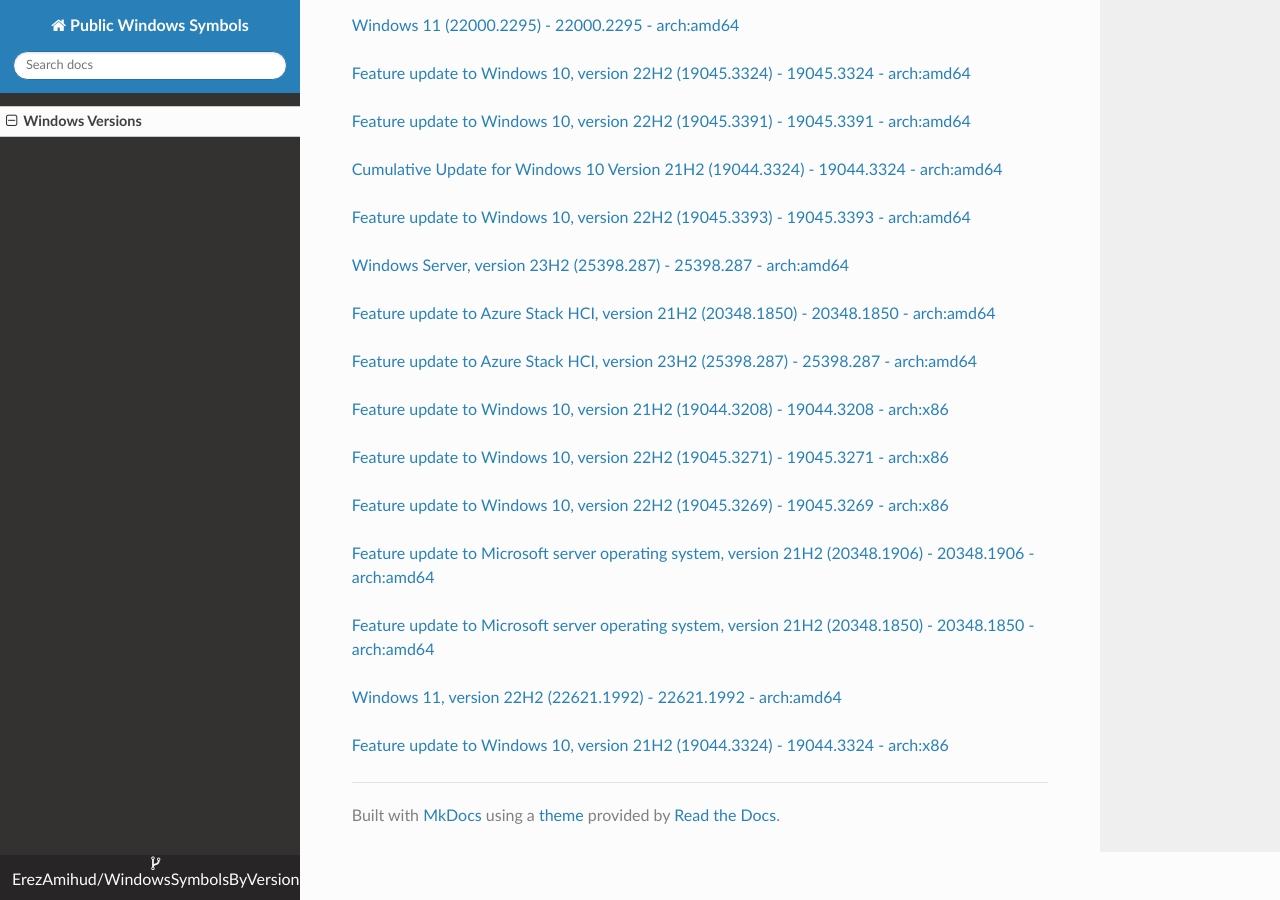
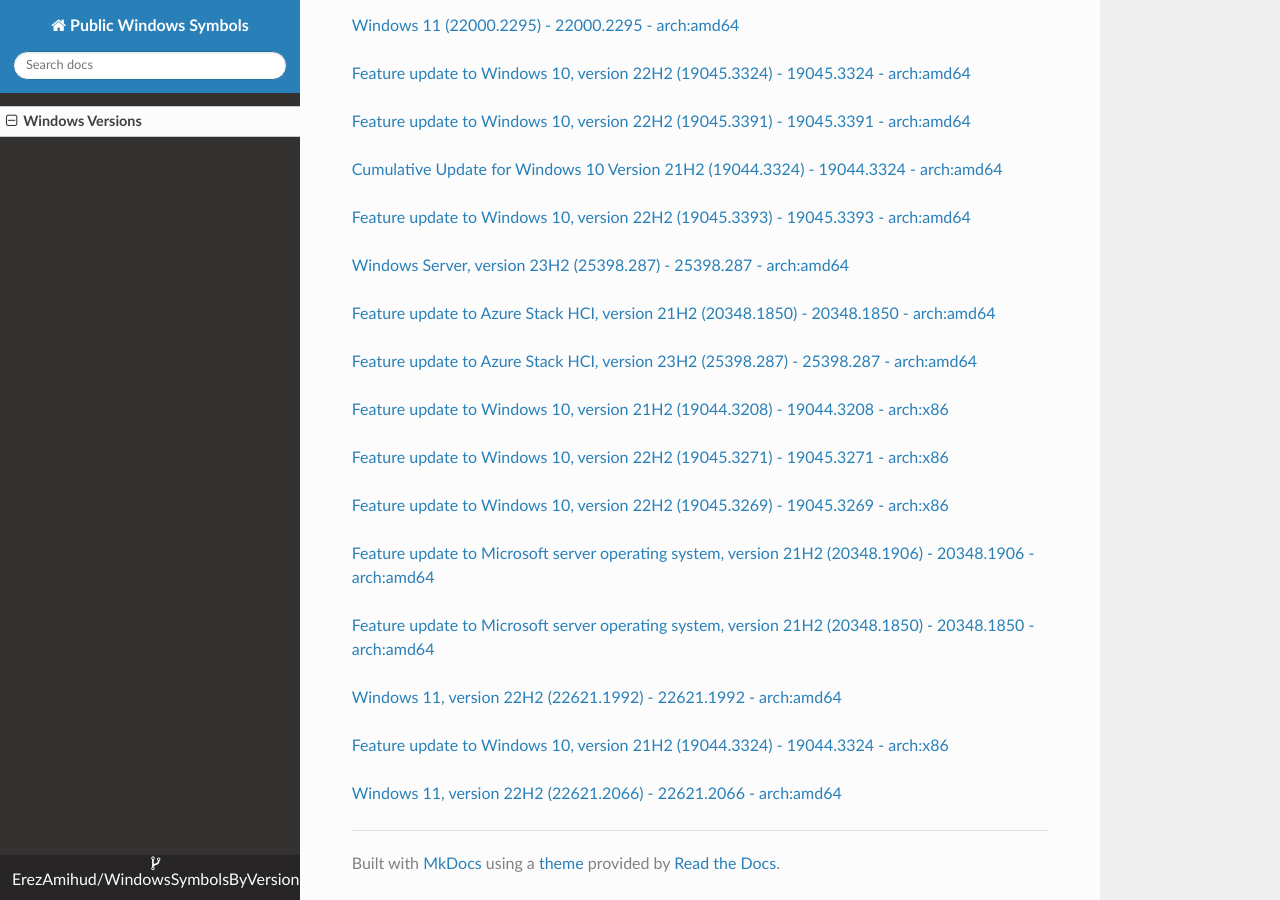
Before and after one commit to ErezAmihud/WindowsSymbolsByVersion, an MkDocs documentation site: the page built from docs/index.md, in a window 1280 px wide and 900 px high, scrolled down 27005 px. Built offline with MkDocs 1.6.1, drawn with Linux system fonts in a browser that asks for light colours; nearby versions of some CDN libraries.

Commit message:
Automated commit, add manifest for d053c0d1-24aa-4023-95cf-e1c1fbe1a65a

```diff
--- a/docs/index.md
+++ b/docs/index.md
@@ -1537,3 +1537,6 @@
 
 
 [Feature update to Windows 10, version 21H2 (19044.3324) - 19044.3324 - arch:x86](https://github.com/ErezAmihud/WindowsSymbolsByVersion/blob/main/manifests/dfb804e7-bb24-41dd-9db2-931203293d46.manifest)
+
+
+[Windows 11, version 22H2 (22621.2066) - 22621.2066 - arch:amd64](https://github.com/ErezAmihud/WindowsSymbolsByVersion/blob/main/manifests/d053c0d1-24aa-4023-95cf-e1c1fbe1a65a.manifest)
```
Also changed, not shown: process_builds.json (+1 -1 lines), 1 other file.
